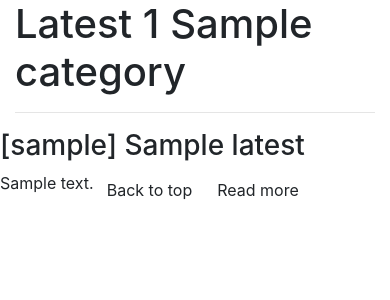
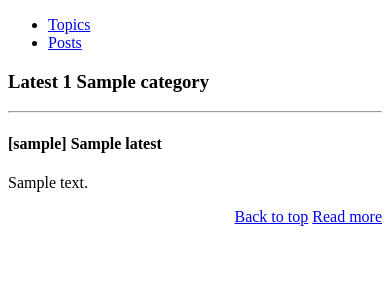
Before and after one commit to ViGLug/django-phpbb-extender, a Django app: template template/base.html in a window 390 px wide. Shown: the top 300 px of the page. Run offline with Django 3.2, Linux system fonts and the light colour scheme; the template is opened without the code that fills it: most values are stand-ins (such as "Sample title", 1, 10 or a date in 2020); some libraries are stand-ins or nearby versions.

Commit message:
Navigation bar added; responsive bootstrap enabled

```diff
--- a/template/base.html
+++ b/template/base.html
@@ -3,7 +3,9 @@
 <html>
 <head>
     <title>{{ title }}</title>
+    <meta name="viewport" content="width=device-width, initial-scale=1.0">
     <link href="{% static "bootstrap/css/bootstrap.min.css" %}" rel="stylesheet" />
+    <link href="{% static "bootstrap/css/bootstrap-responsive.min.css" %}" rel="stylesheet" />
     <link type="application/rss+xml" rel="alternate" href="{% url 'topics_rss' %}" />
     <link type="application/atom+xml" rel="alternate" href="{% url 'topics_atom' %}" />
 </head>
@@ -11,12 +13,25 @@
 
 <div class="container">
 
-<h1 id="header">Latest {{ latest|length }} {{ category }}</h1>
 
+<div class="masthead" id="header">
+    <ul class="nav nav-pills pull-right">
+        <li {% if category == 'topics' %}class="active"{% endif %}>
+            <a href="{% url 'topics' %}">Topics</a>
+        </li>
+        <li {% if category == 'posts' %}class="active"{% endif %}>
+            <a href="{% url 'posts' %}">Posts</a>
+        </li>
+    </ul>
+    <h3 class="muted">Latest {{ latest|length }} {{ category }}</h3>
+</div>
+
+<div class="container">
+<div class="span12">
 {% for username, title, text, link in latest %}
     <hr />
     <div class="row">
-        <h3>[{{ username }}] {{ title }}</h3>
+        <h4>[{{ username }}] {{ title }}</h4>
         <p>{{ text|safe }}</p>
         <div style="text-align: right">
             <div class="btn-group">
@@ -26,6 +41,8 @@
         </div>
     </div>
 {% endfor %}
+</div>
+</div>
 
 </div>
 
```
